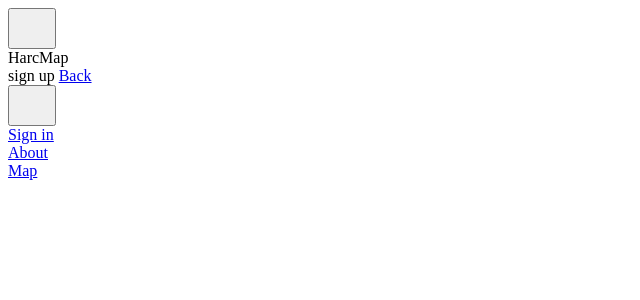
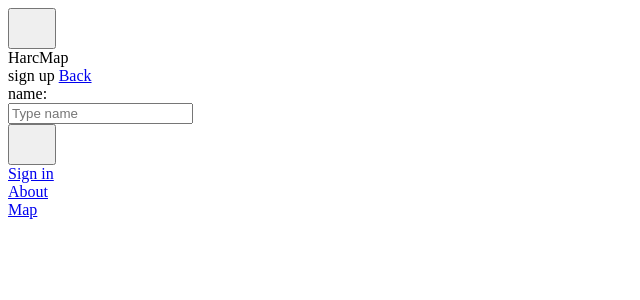
Before and after one commit to Drego31/harc_map, a Vue app: page /sign-up in a window 1280 px wide. Shown: the top 300 px of the page, without its empty margins (0-640 px from the left). Built offline with nearby package versions, Linux system fonts and the light colour scheme; some icons are missing.

Commit message:
Add mixin with vModel and use it in a-input #28

```diff
--- /dev/null
+++ b/src/components/atoms/input.vue
@@ -0,0 +1,12 @@
+<template>
+  <input class="a-input" v-model="vModel"/>
+</template>
+
+<script>
+import { mixins } from 'components/mixins/base'
+
+export default {
+  name: 'a-input',
+  mixins: [mixins.vModel],
+}
+</script>
--- a/src/components/extends/base.js
+++ b/src/components/extends/base.js
@@ -1,6 +1,6 @@
 import { logical } from 'src/utils/logical'
 
-const vModel = {
+const vueModel = {
   get () {
     return this.value
   },
@@ -72,7 +72,7 @@ const minimizeIfMobile = () => {
 }
 
 export {
-  vModel,
+  vueModel,
   vuexVModel,
   mapVuexVModel,
   blockWhenIsLoading,
--- /dev/null
+++ b/src/components/mixins/base.js
@@ -0,0 +1,14 @@
+import { vueModel } from '../extends/base'
+
+const vModel = {
+  props: {
+    value: {},
+  },
+  computed: {
+    vModel: vueModel,
+  },
+}
+
+export const mixins = {
+  vModel,
+}
--- a/src/components/pages/sign-up.vue
+++ b/src/components/pages/sign-up.vue
@@ -2,16 +2,30 @@
   <t-page>
     sign up
     <router-link to="/">Back</router-link>
+    <div>
+      name: {{ name }}
+    </div>
+    <div>
+      <a-input
+        v-model="name"
+        placeholder="Type name"
+      />
+    </div>
   </t-page>
 </template>
 
 <script>
 import TPage from 'components/templates/page'
+import AInput from 'components/atoms/input'
 
 export default {
   name: 'p-sign-up',
   components: {
+    AInput,
     TPage,
   },
+  data: () => ({
+    name: '',
+  }),
 }
 </script>
--- a/src/style/components/atoms/input.sass
+++ b/src/style/components/atoms/input.sass
@@ -2,7 +2,7 @@
 .a-input
   @extend %font-16
   width: 300px
-  border: none
-  border-bottom: 1px solid $Silver_Chalice
+  border: 1px solid $Silver_Chalice
   outline: none
   padding: 3px 5px
+  margin: 5px 10px
```
Also changed, not shown: public/app.min.js.
